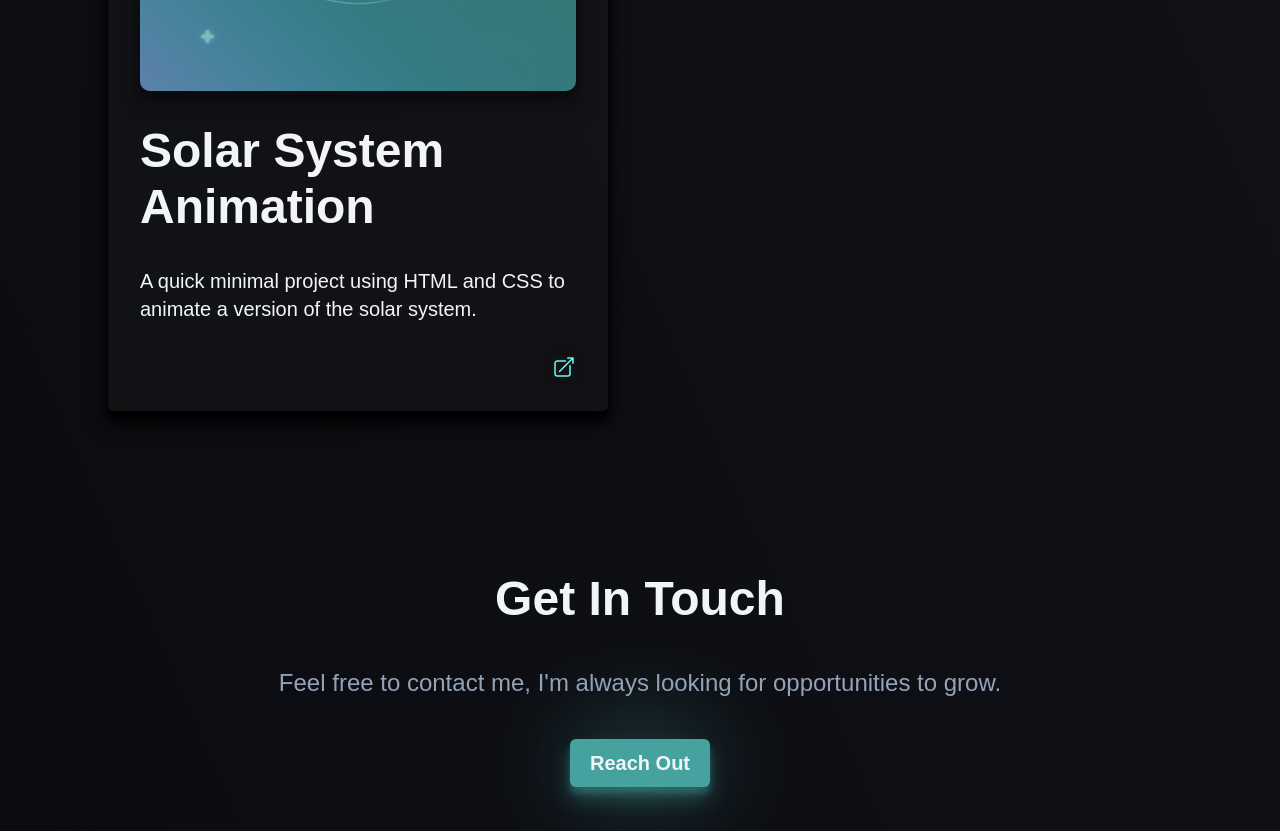
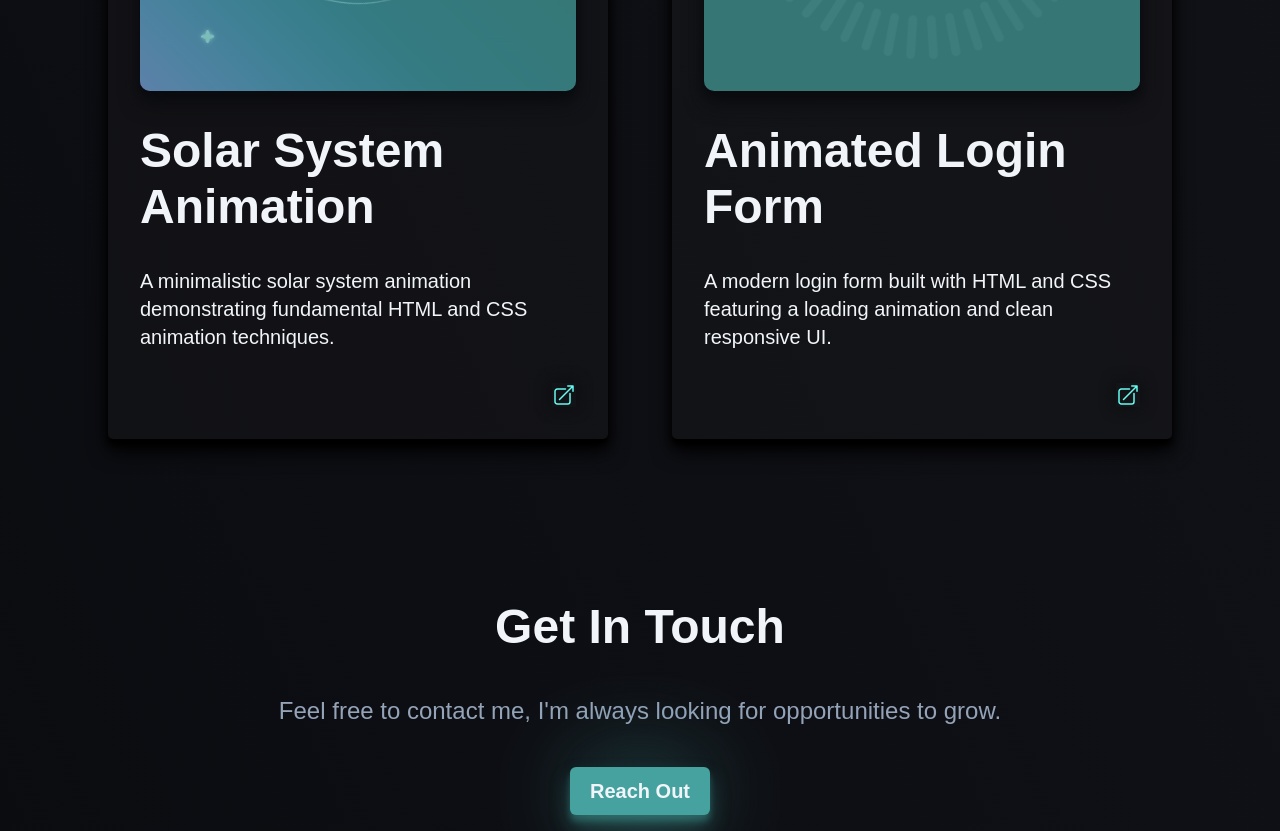
Before and after one commit to aluciencozy/my-first-portfolio, a website built with Vite: page index.html in a window 1280 px wide. Shown: the part 1966-2797 px from the top of the page. Built offline with nearby package versions, Linux system fonts and the light colour scheme; a web font is replaced by a local one.

Commit message:
Added newly created project

```diff
--- a/index.html
+++ b/index.html
@@ -1,13 +1,13 @@
-<!doctype html>
+<!DOCTYPE html>
 <html lang="en">
-
   <head>
     <meta charset="UTF-8" />
     <link rel="icon" type="image/svg+xml" href="/vite.svg" />
     <meta name="viewport" content="width=device-width, initial-scale=1.0" />
     <link
       href="https://api.fontshare.com/v2/css?f[]=chillax@400,500,600,700&f[]=jet-brains-mono@100,200,400,700,800&display=swap"
-    rel="stylesheet">
+      rel="stylesheet"
+    />
     <title>Dev server</title>
   </head>
 
@@ -19,7 +19,9 @@
           <li><a href="#about" class="header__link">About</a></li>
           <li><a href="#projects" class="header__link">Projects</a></li>
           <li><a href="#contact" class="header__link">Contact</a></li>
-        <li><a href="#" target="_blank" class="header__btn btn">Resume</a></li>
+          <li>
+            <a href="#" target="_blank" class="header__btn btn">Resume</a>
+          </li>
         </ul>
       </nav>
     </header>
@@ -28,31 +30,39 @@
       <!-- Hero Section -->
       <section class="hero container section">
         <div>
-        <h1 class="hero__title">Hi o/, I'm Alex...<span class="cursor"></span></h1>
-        <h2 class="hero__subtitle">I'm an Aspiring <span class="underline-teal">Web</span> <span
-            class="underline-teal">Developer</span> and <span class="underline-teal">Software</span>
+          <h1 class="hero__title">
+            Hi o/, I'm Alex...<span class="cursor"></span>
+          </h1>
+          <h2 class="hero__subtitle">
+            I'm an Aspiring <span class="underline-teal">Web</span>
+            <span class="underline-teal">Developer</span> and
+            <span class="underline-teal">Software</span>
             <span class="underline-teal">Engineer</span>
           </h2>
         </div>
-      <img class="hero__picture" src="./self pfp.jpg" alt="profile picture">
+        <img class="hero__picture" src="./self pfp.jpg" alt="profile picture" />
         <a class="btn hero__btn" href="#projects">View My Work</a>
       </section>
       <!-- About Section -->
       <section id="about" class="about container section">
         <div class="about__content">
           <h2 class="about__title"><span class="underline-tea">About</span></h2>
-        <p class="about__description">Hello there! I'm Alex, an improving software
-          developer studying my first year of
-          computer science at the
-          University of Central Florida with a recently evolving passion for web development.
+          <p class="about__description">
+            Hello there! I'm Alex, an improving software developer studying my
+            first year of computer science at the University of Central Florida
+            with a recently evolving passion for web development.
           </p>
-        <br>
-        <p class="about__description">I've taken a great interest in clean web design in my path to become a full stack
-          developer.</p>
+          <br />
+          <p class="about__description">
+            I've taken a great interest in clean web design in my path to become
+            a full stack developer.
+          </p>
         </div>
         <div class="about__divider"></div>
         <div class="about__skills">
-        <h3 class="skills__title"><span class="underline-tea">Skills</span></h3>
+          <h3 class="skills__title">
+            <span class="underline-tea">Skills</span>
+          </h3>
           <div class="skills__wrapper">
             <div class="skills__skill">HTML</div>
             <div class="skills__skill">CSS</div>
@@ -63,24 +73,79 @@
       </section>
       <!-- Projects Section -->
       <section id="projects" class="projects container section">
-      <h2 class="projects__title"><span class="underline-teal">Projects</span></h2>
-      <p class="projects__description">Here you will find some of my latest work</p>
+        <h2 class="projects__title">
+          <span class="underline-teal">Projects</span>
+        </h2>
+        <p class="projects__description">
+          Here you will find some of my latest work
+        </p>
         <div class="projects__container">
           <div class="projects__project">
             <div class="project__img-wrapper">
-            <img class="project__img" src="./solar system ss.png" alt="solar system project screenshot">
+              <img
+                class="project__img"
+                src="./solar system ss.png"
+                alt="solar system project screenshot"
+              />
             </div>
             <h3 class="project__title">Solar System Animation</h3>
-          <p class="project__description">A quick minimal project using HTML and CSS to animate a version of the solar
-            system.</p>
+            <p class="project__description">
+              A minimalistic solar system animation demonstrating fundamental
+              HTML and CSS animation techniques.
+            </p>
             <button class="project__link-btn">
-            <a href="https://aluciencozy.github.io/solar-system/" target="_blank">
-              <svg xmlns="http://www.w3.org/2000/svg" fill="none" viewBox="0 0 24 24" stroke-width="1.5"
-                stroke="currentColor">
-                <path stroke-linecap="round" stroke-linejoin="round"
-                  d="M13.5 6H5.25A2.25 2.25 0 0 0 3 8.25v10.5A2.25 2.25 0 0 0 5.25 21h10.5A2.25 2.25 0 0 0 18 18.75V10.5m-10.5 6L21 3m0 0h-5.25M21 3v5.25" />
+              <a
+                href="https://aluciencozy.github.io/solar-system/"
+                target="_blank"
+              >
+                <svg
+                  xmlns="http://www.w3.org/2000/svg"
+                  fill="none"
+                  viewBox="0 0 24 24"
+                  stroke-width="1.5"
+                  stroke="currentColor"
+                >
+                  <path
+                    stroke-linecap="round"
+                    stroke-linejoin="round"
+                    d="M13.5 6H5.25A2.25 2.25 0 0 0 3 8.25v10.5A2.25 2.25 0 0 0 5.25 21h10.5A2.25 2.25 0 0 0 18 18.75V10.5m-10.5 6L21 3m0 0h-5.25M21 3v5.25"
+                  />
+                </svg>
               </a>
+            </button>
+          </div>
+          <div class="projects__project">
+            <div class="project__img-wrapper">
+              <img
+                class="project__img"
+                src="./loading animation login form ss.png"
+                alt="solar system project screenshot"
+              />
+            </div>
+            <h3 class="project__title">Animated Login Form</h3>
+            <p class="project__description">
+              A modern login form built with HTML and CSS featuring a loading
+              animation and clean responsive UI.
+            </p>
+            <button class="project__link-btn">
+              <a
+                href="https://aluciencozy.github.io/loading-animation-login-form/"
+                target="_blank"
+              >
+                <svg
+                  xmlns="http://www.w3.org/2000/svg"
+                  fill="none"
+                  viewBox="0 0 24 24"
+                  stroke-width="1.5"
+                  stroke="currentColor"
+                >
+                  <path
+                    stroke-linecap="round"
+                    stroke-linejoin="round"
+                    d="M13.5 6H5.25A2.25 2.25 0 0 0 3 8.25v10.5A2.25 2.25 0 0 0 5.25 21h10.5A2.25 2.25 0 0 0 18 18.75V10.5m-10.5 6L21 3m0 0h-5.25M21 3v5.25"
+                  />
                 </svg>
+              </a>
             </button>
           </div>
         </div>
@@ -88,24 +153,40 @@
       <!-- Contact Section -->
       <section id="contact" class="contact container section">
         <h2 class="contact__title">Get In Touch</h2>
-      <p class="contact__description">Feel free to contact me, I'm always looking for opportunities to grow.</p>
-      <a class="btn contact__btn" href="mailto:aluciencozy22@gmail.com" target="_blank">Reach Out</a>
+        <p class="contact__description">
+          Feel free to contact me, I'm always looking for opportunities to grow.
+        </p>
+        <a
+          class="btn contact__btn"
+          href="mailto:aluciencozy22@gmail.com"
+          target="_blank"
+          >Reach Out</a
+        >
       </section>
     </main>
     <footer class="footer container section">
       <div class="footer__icons">
-      <a class="footer__github" target="_blank" href="https://github.com/aluciencozy">
-        <svg xmlns="http://www.w3.org/2000/svg"
-          viewBox="0 0 496 512"><!--!Font Awesome Free 6.7.2 by @fontawesome - https://fontawesome.com License - https://fontawesome.com/license/free Copyright 2025 Fonticons, Inc.-->
+        <a
+          class="footer__github"
+          target="_blank"
+          href="https://github.com/aluciencozy"
+        >
+          <svg xmlns="http://www.w3.org/2000/svg" viewBox="0 0 496 512">
+            <!--!Font Awesome Free 6.7.2 by @fontawesome - https://fontawesome.com License - https://fontawesome.com/license/free Copyright 2025 Fonticons, Inc.-->
             <path
-            d="M165.9 397.4c0 2-2.3 3.6-5.2 3.6-3.3 .3-5.6-1.3-5.6-3.6 0-2 2.3-3.6 5.2-3.6 3-.3 5.6 1.3 5.6 3.6zm-31.1-4.5c-.7 2 1.3 4.3 4.3 4.9 2.6 1 5.6 0 6.2-2s-1.3-4.3-4.3-5.2c-2.6-.7-5.5 .3-6.2 2.3zm44.2-1.7c-2.9 .7-4.9 2.6-4.6 4.9 .3 2 2.9 3.3 5.9 2.6 2.9-.7 4.9-2.6 4.6-4.6-.3-1.9-3-3.2-5.9-2.9zM244.8 8C106.1 8 0 113.3 0 252c0 110.9 69.8 205.8 169.5 239.2 12.8 2.3 17.3-5.6 17.3-12.1 0-6.2-.3-40.4-.3-61.4 0 0-70 15-84.7-29.8 0 0-11.4-29.1-27.8-36.6 0 0-22.9-15.7 1.6-15.4 0 0 24.9 2 38.6 25.8 21.9 38.6 58.6 27.5 72.9 20.9 2.3-16 8.8-27.1 16-33.7-55.9-6.2-112.3-14.3-112.3-110.5 0-27.5 7.6-41.3 23.6-58.9-2.6-6.5-11.1-33.3 2.6-67.9 20.9-6.5 69 27 69 27 20-5.6 41.5-8.5 62.8-8.5s42.8 2.9 62.8 8.5c0 0 48.1-33.6 69-27 13.7 34.7 5.2 61.4 2.6 67.9 16 17.7 25.8 31.5 25.8 58.9 0 96.5-58.9 104.2-114.8 110.5 9.2 7.9 17 22.9 17 46.4 0 33.7-.3 75.4-.3 83.6 0 6.5 4.6 14.4 17.3 12.1C428.2 457.8 496 362.9 496 252 496 113.3 383.5 8 244.8 8zM97.2 352.9c-1.3 1-1 3.3 .7 5.2 1.6 1.6 3.9 2.3 5.2 1 1.3-1 1-3.3-.7-5.2-1.6-1.6-3.9-2.3-5.2-1zm-10.8-8.1c-.7 1.3 .3 2.9 2.3 3.9 1.6 1 3.6 .7 4.3-.7 .7-1.3-.3-2.9-2.3-3.9-2-.6-3.6-.3-4.3 .7zm32.4 35.6c-1.6 1.3-1 4.3 1.3 6.2 2.3 2.3 5.2 2.6 6.5 1 1.3-1.3 .7-4.3-1.3-6.2-2.2-2.3-5.2-2.6-6.5-1zm-11.4-14.7c-1.6 1-1.6 3.6 0 5.9 1.6 2.3 4.3 3.3 5.6 2.3 1.6-1.3 1.6-3.9 0-6.2-1.4-2.3-4-3.3-5.6-2z" />
+              d="M165.9 397.4c0 2-2.3 3.6-5.2 3.6-3.3 .3-5.6-1.3-5.6-3.6 0-2 2.3-3.6 5.2-3.6 3-.3 5.6 1.3 5.6 3.6zm-31.1-4.5c-.7 2 1.3 4.3 4.3 4.9 2.6 1 5.6 0 6.2-2s-1.3-4.3-4.3-5.2c-2.6-.7-5.5 .3-6.2 2.3zm44.2-1.7c-2.9 .7-4.9 2.6-4.6 4.9 .3 2 2.9 3.3 5.9 2.6 2.9-.7 4.9-2.6 4.6-4.6-.3-1.9-3-3.2-5.9-2.9zM244.8 8C106.1 8 0 113.3 0 252c0 110.9 69.8 205.8 169.5 239.2 12.8 2.3 17.3-5.6 17.3-12.1 0-6.2-.3-40.4-.3-61.4 0 0-70 15-84.7-29.8 0 0-11.4-29.1-27.8-36.6 0 0-22.9-15.7 1.6-15.4 0 0 24.9 2 38.6 25.8 21.9 38.6 58.6 27.5 72.9 20.9 2.3-16 8.8-27.1 16-33.7-55.9-6.2-112.3-14.3-112.3-110.5 0-27.5 7.6-41.3 23.6-58.9-2.6-6.5-11.1-33.3 2.6-67.9 20.9-6.5 69 27 69 27 20-5.6 41.5-8.5 62.8-8.5s42.8 2.9 62.8 8.5c0 0 48.1-33.6 69-27 13.7 34.7 5.2 61.4 2.6 67.9 16 17.7 25.8 31.5 25.8 58.9 0 96.5-58.9 104.2-114.8 110.5 9.2 7.9 17 22.9 17 46.4 0 33.7-.3 75.4-.3 83.6 0 6.5 4.6 14.4 17.3 12.1C428.2 457.8 496 362.9 496 252 496 113.3 383.5 8 244.8 8zM97.2 352.9c-1.3 1-1 3.3 .7 5.2 1.6 1.6 3.9 2.3 5.2 1 1.3-1 1-3.3-.7-5.2-1.6-1.6-3.9-2.3-5.2-1zm-10.8-8.1c-.7 1.3 .3 2.9 2.3 3.9 1.6 1 3.6 .7 4.3-.7 .7-1.3-.3-2.9-2.3-3.9-2-.6-3.6-.3-4.3 .7zm32.4 35.6c-1.6 1.3-1 4.3 1.3 6.2 2.3 2.3 5.2 2.6 6.5 1 1.3-1.3 .7-4.3-1.3-6.2-2.2-2.3-5.2-2.6-6.5-1zm-11.4-14.7c-1.6 1-1.6 3.6 0 5.9 1.6 2.3 4.3 3.3 5.6 2.3 1.6-1.3 1.6-3.9 0-6.2-1.4-2.3-4-3.3-5.6-2z"
+            />
           </svg>
         </a>
-      <a href="https://www.linkedin.com/in/alex-cosentino-aa471a366/" target="_blank">
-        <svg xmlns="http://www.w3.org/2000/svg"
-          viewBox="0 0 448 512"><!--!Font Awesome Free 6.7.2 by @fontawesome - https://fontawesome.com License - https://fontawesome.com/license/free Copyright 2025 Fonticons, Inc.-->
+        <a
+          href="https://www.linkedin.com/in/alex-cosentino-aa471a366/"
+          target="_blank"
+        >
+          <svg xmlns="http://www.w3.org/2000/svg" viewBox="0 0 448 512">
+            <!--!Font Awesome Free 6.7.2 by @fontawesome - https://fontawesome.com License - https://fontawesome.com/license/free Copyright 2025 Fonticons, Inc.-->
             <path
-            d="M416 32H31.9C14.3 32 0 46.5 0 64.3v383.4C0 465.5 14.3 480 31.9 480H416c17.6 0 32-14.5 32-32.3V64.3c0-17.8-14.4-32.3-32-32.3zM135.4 416H69V202.2h66.5V416zm-33.2-243c-21.3 0-38.5-17.3-38.5-38.5S80.9 96 102.2 96c21.2 0 38.5 17.3 38.5 38.5 0 21.3-17.2 38.5-38.5 38.5zm282.1 243h-66.4V312c0-24.8-.5-56.7-34.5-56.7-34.6 0-39.9 27-39.9 54.9V416h-66.4V202.2h63.7v29.2h.9c8.9-16.8 30.6-34.5 62.9-34.5 67.2 0 79.7 44.3 79.7 101.9V416z" />
+              d="M416 32H31.9C14.3 32 0 46.5 0 64.3v383.4C0 465.5 14.3 480 31.9 480H416c17.6 0 32-14.5 32-32.3V64.3c0-17.8-14.4-32.3-32-32.3zM135.4 416H69V202.2h66.5V416zm-33.2-243c-21.3 0-38.5-17.3-38.5-38.5S80.9 96 102.2 96c21.2 0 38.5 17.3 38.5 38.5 0 21.3-17.2 38.5-38.5 38.5zm282.1 243h-66.4V312c0-24.8-.5-56.7-34.5-56.7-34.6 0-39.9 27-39.9 54.9V416h-66.4V202.2h63.7v29.2h.9c8.9-16.8 30.6-34.5 62.9-34.5 67.2 0 79.7 44.3 79.7 101.9V416z"
+            />
           </svg>
         </a>
       </div>
@@ -114,5 +195,4 @@
     </footer>
     <script type="module" src="./src/main.js"></script>
   </body>
-
 </html>
--- a/styles/projects.css
+++ b/styles/projects.css
@@ -40,9 +40,8 @@
   box-shadow: 0 12px 20px var(--clr-dark), 0 6px 6px var(--clr-dark);
 }
 
-
 .project__img-wrapper::before {
-  content: '';
+  content: "";
   position: absolute;
   background-color: var(--clr-teald);
   opacity: 70%;
@@ -60,7 +59,7 @@
   box-shadow: 0px 0px 15px var(--clr-dark);
   width: 1.5rem;
   height: 1.5rem;
-  transition: transform .3s;
+  transition: transform 0.3s;
 }
 
 .project__link-btn:hover {
```
Also changed, not shown: public/loading animation login form ss.png (added). Lines whose indentation alone changed are shown as unchanged.
